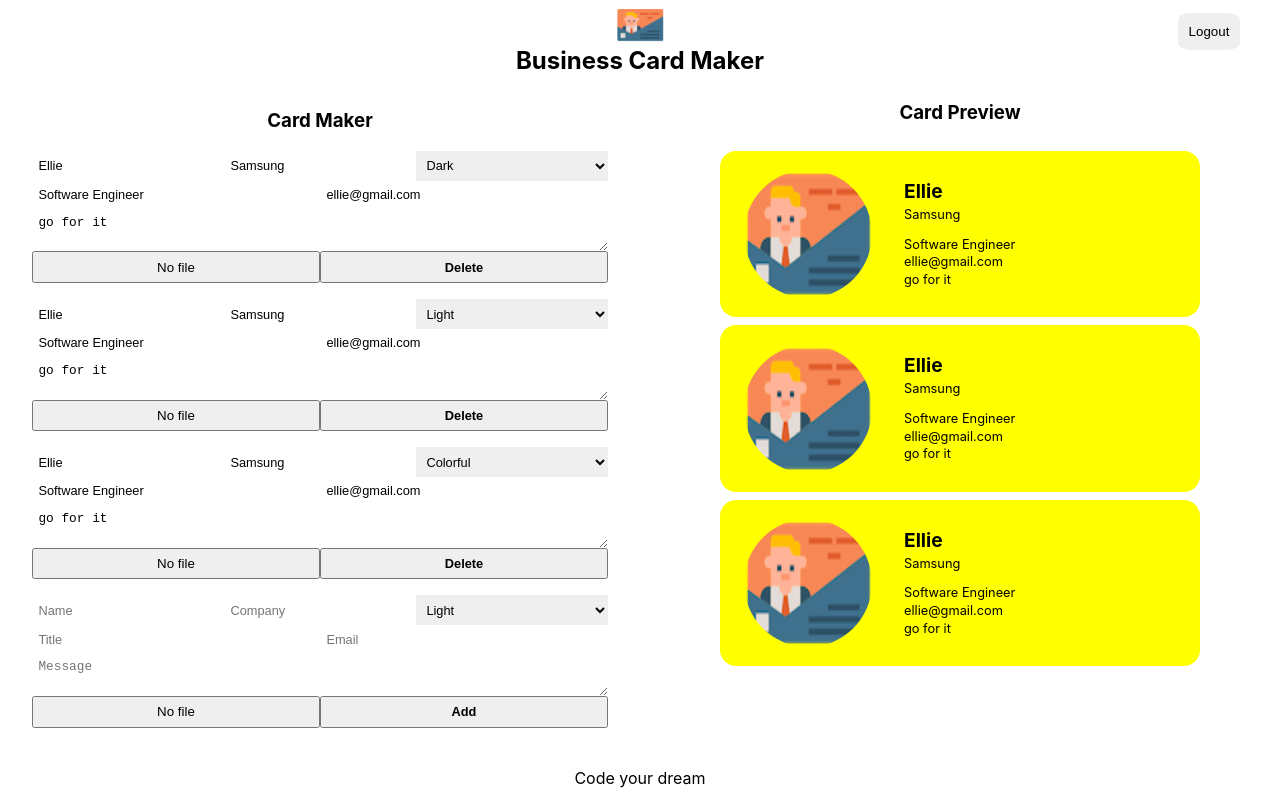
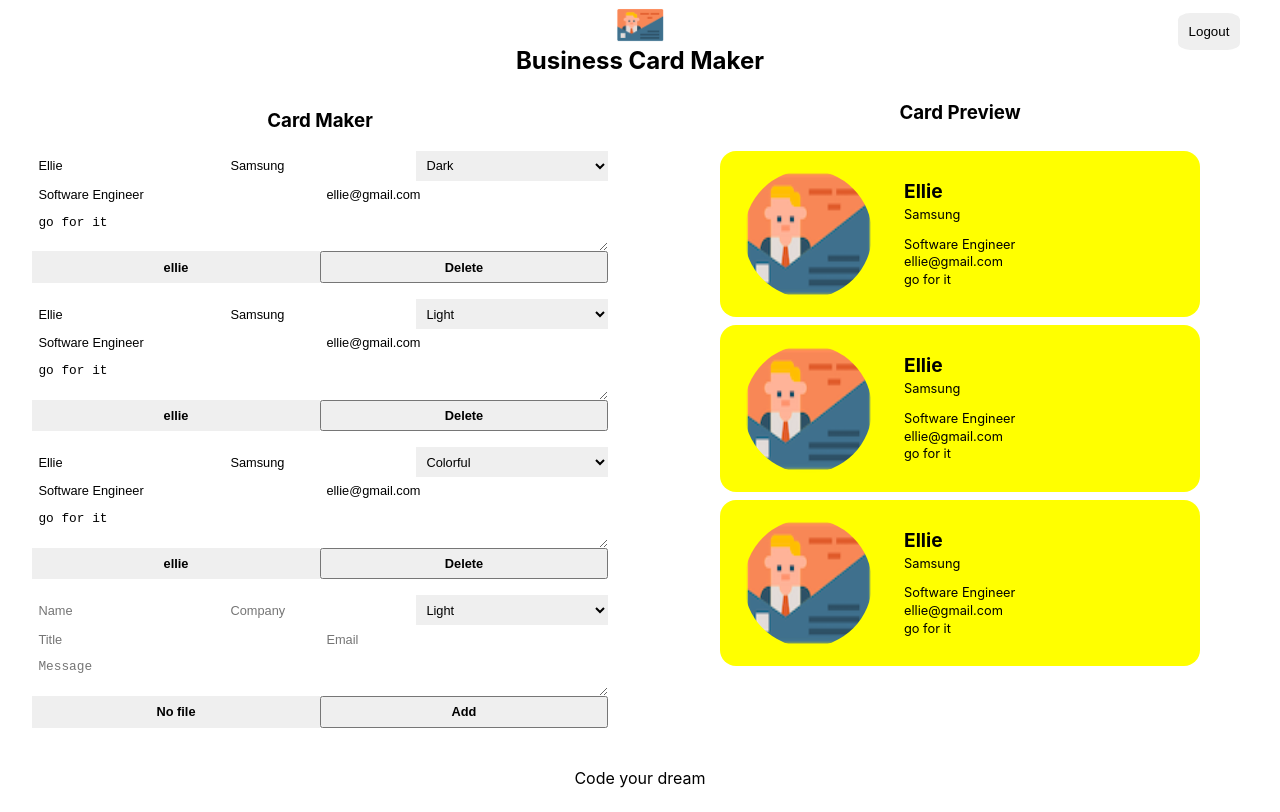
Before and after one commit to texasroh/business-card-maker, a React (Create React App) app: page /maker in a window 1280 px wide. Built offline with nearby package versions, Linux system fonts and the light colour scheme; no server answers; sample sign-in values are in the browser's storage.

Commit message:
handle image uploading

```diff
--- a/src/components/card_add_form/card_add_form.jsx
+++ b/src/components/card_add_form/card_add_form.jsx
@@ -1,4 +1,4 @@
-import React, { useRef } from "react";
+import React, { useRef, useState } from "react";
 import Button from "../button/button";
 import styles from "./card_add_form.module.css";
 
@@ -10,6 +10,14 @@
     const titleRef = useRef();
     const emailRef = useRef();
     const messageRef = useRef();
+    const [file, setFile] = useState({ fileName: null, fileURL: null });
+
+    const onFileChange = (file) => {
+        setFile({
+            fileName: file.name,
+            fileURL: file.url,
+        });
+    };
     const onSubmit = (event) => {
         event.preventDefault();
         const card = {
@@ -20,10 +28,11 @@
             title: titleRef.current.value || "",
             email: emailRef.current.value || "",
             message: messageRef.current.value || "",
-      fileName: "",
-      fileURL: "",
+            fileName: file.fileName || "",
+            fileURL: file.fileURL || "",
         };
         formRef.current.reset();
+        setFile({ fileName: null, fileURL: null });
         onAdd(card);
     };
     return (
@@ -73,7 +82,7 @@
                 placeholder="Message"
             />
             <div className={styles.fileInput}>
-        <FileInput />
+                <FileInput name={file.fileName} onFileChange={onFileChange} />
             </div>
             <Button name="Add" onClick={onSubmit} />
         </form>
--- a/src/components/card_edit_form/card_edit_form.jsx
+++ b/src/components/card_edit_form/card_edit_form.jsx
@@ -5,6 +5,14 @@
 const CardEditForm = ({ FileInput, card, updateCard, deleteCard }) => {
     const { name, company, title, email, message, theme, fileName, fileURL } =
         card;
+
+    const onFileChange = (file) => {
+        updateCard({
+            ...card,
+            fileName: file.name,
+            fileURL: file.url,
+        });
+    };
 
     const onChange = (event) => {
         if (event.currentTarget == null) {
@@ -67,7 +75,7 @@
                 onChange={onChange}
             />
             <div className={styles.fileInput}>
-        <FileInput />
+                <FileInput name={fileName} onFileChange={onFileChange} />
             </div>
             <Button name="Delete" onClick={onSubmit} />
         </form>
--- a/src/components/image_file_input/image_file_input.jsx
+++ b/src/components/image_file_input/image_file_input.jsx
@@ -3,8 +3,17 @@
 
 const ImageFileInput = ({ imageUploader, name, onFileChange }) => {
     const inputRef = useRef();
-  const onButtonClick = () => {
+    const onButtonClick = (event) => {
+        event.preventDefault();
         inputRef.current.click();
+    };
+    const onChange = async (event) => {
+        event.preventDefault();
+        const uploaded = await imageUploader.upload(event.target.files[0]);
+        onFileChange({
+            name: uploaded.original_filename,
+            url: uploaded.url,
+        });
     };
     return (
         <div className={styles.container}>
@@ -14,6 +23,7 @@
                 type="file"
                 accept="image/*"
                 name="file"
+                onChange={onChange}
             />
             <button className={styles.button} onClick={onButtonClick}>
                 {name || "No file"}
--- a/src/components/image_file_input/image_file_input.module.css
+++ b/src/components/image_file_input/image_file_input.module.css
@@ -13,4 +13,13 @@
 .button {
     width: 100%;
     background-color: makerLightGrey;
+    font-weight: bold;
+    cursor: pointer;
+    border: 0;
+    outline: 0;
+    font-size: 0.8rem;
 }
+
+.button:hover {
+    opacity: 0.8;
+}
--- a/src/service/image_uploader.js
+++ b/src/service/image_uploader.js
@@ -1,7 +1,16 @@
 class ImageUploader {
-  upload(file) {
-    return "file";
-  }
+    async upload(file) {
+        const url = "https://api.cloudinary.com/v1_1/dvwft02io/image/upload";
+        const formData = new FormData();
+        formData.append("file", file);
+        formData.append("upload_preset", "fb6veduf");
+
+        const res = await fetch(url, {
+            method: "POST",
+            body: formData,
+        });
+        return await res.json();
+    }
 }
 
 export default ImageUploader;
```
Lines whose indentation alone changed are shown as unchanged.
